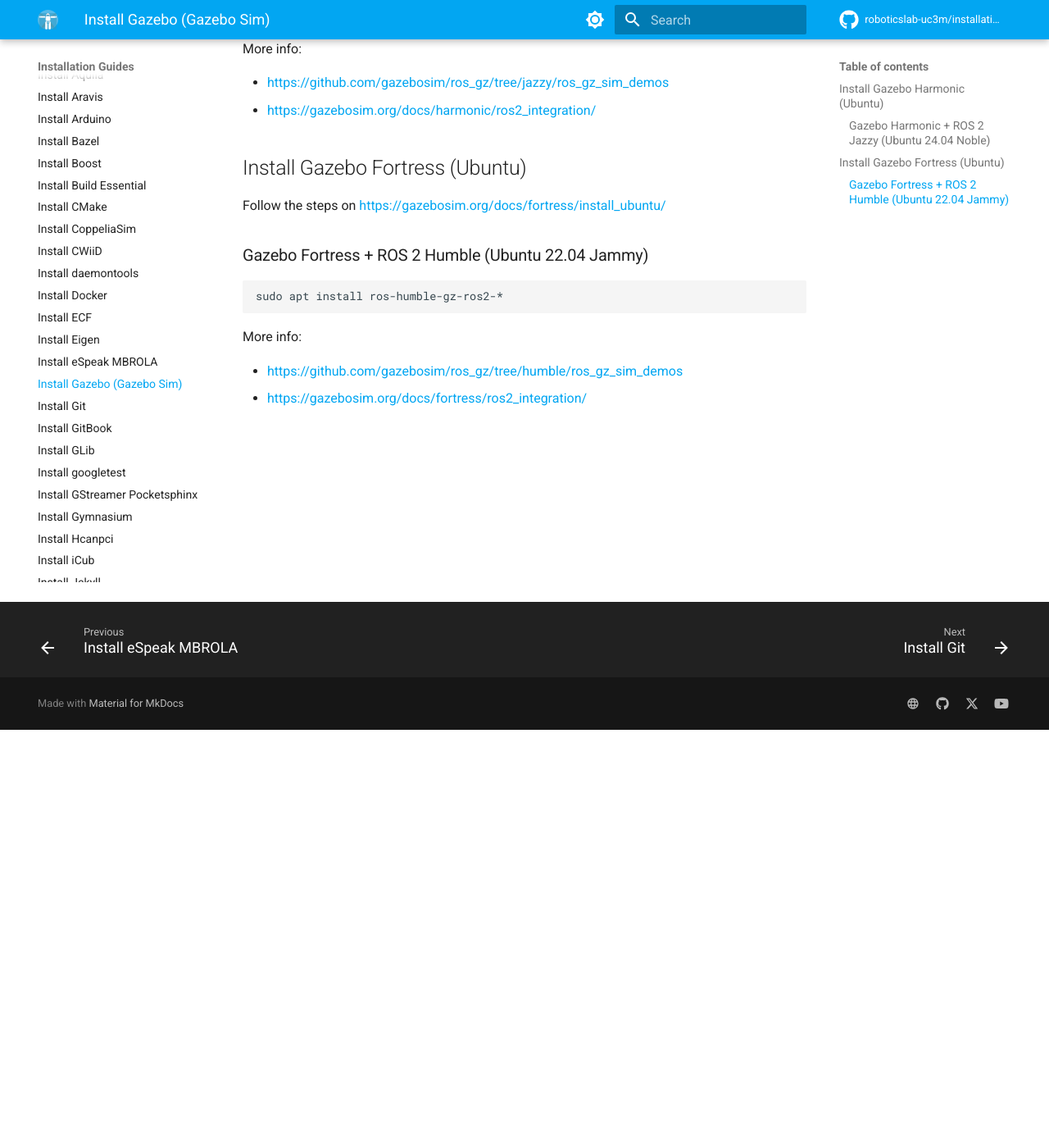
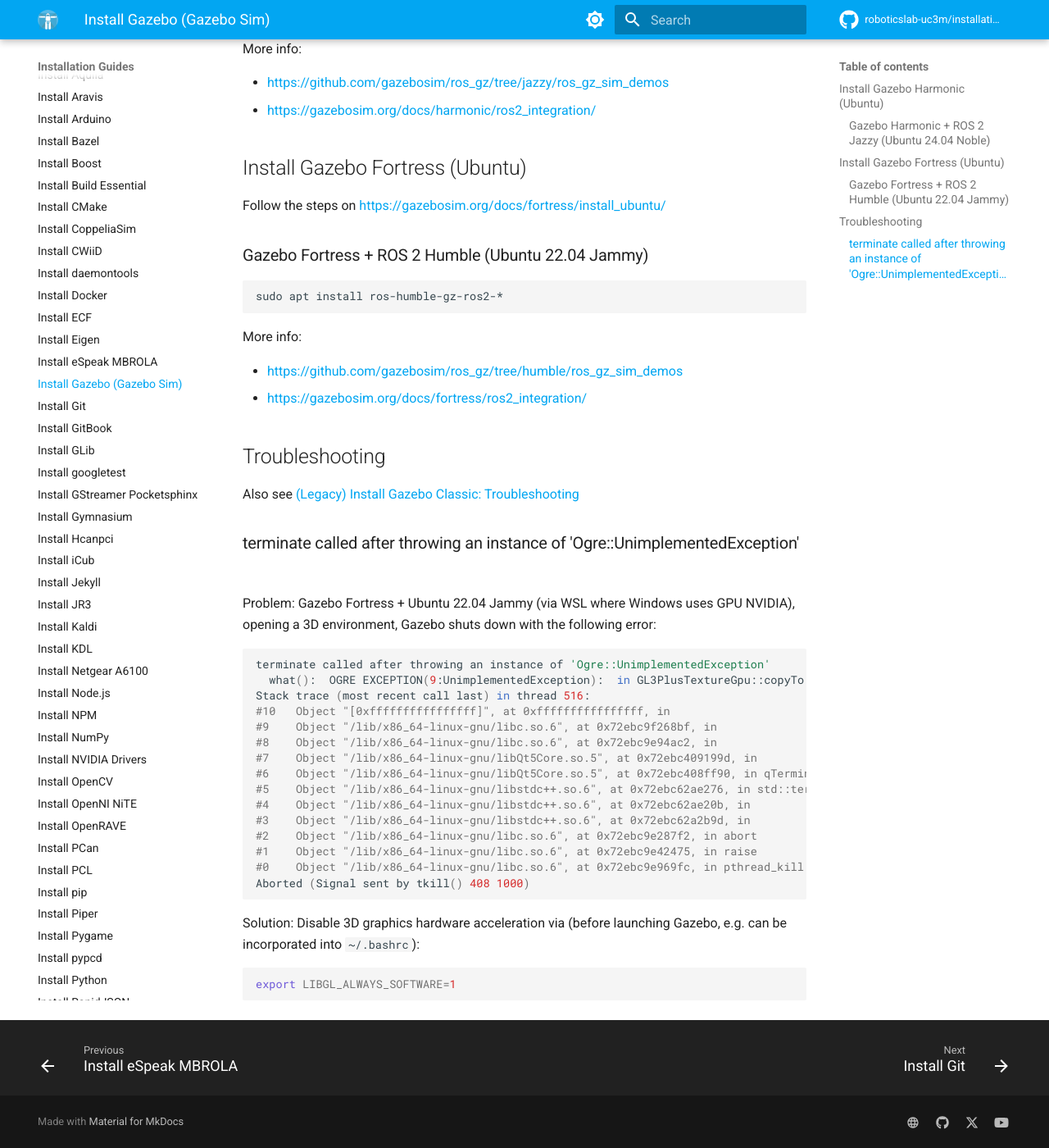
Before and after one commit to roboticslab-uc3m/installation-guides, an MkDocs documentation site: the page built from docs/install-gazebo.md, in a window 1280 px wide and 1400 px high, scrolled down 510 px. Shown: the whole window at 82% size. Built offline with MkDocs 1.6.1 and Material for MkDocs 9.7.7, drawn with Linux system fonts in a browser that asks for light colours; comment, search, counter and statistics services are not loaded.

Commit message:
add Gazebo Troubleshooting

````diff
--- a/docs/install-gazebo.md
+++ b/docs/install-gazebo.md
@@ -34,3 +34,35 @@
 
 - <https://github.com/gazebosim/ros_gz/tree/humble/ros_gz_sim_demos>
 - <https://gazebosim.org/docs/fortress/ros2_integration/>
+
+## Troubleshooting
+
+Also see [(Legacy) Install Gazebo Classic: Troubleshooting](legacy/legacy-install-gazebo-classic.md#troubleshooting)
+
+### terminate called after throwing an instance of 'Ogre::UnimplementedException'
+
+Problem: Gazebo Fortress + Ubuntu 22.04 Jammy (via WSL where Windows uses GPU NVIDIA), opening a 3D environment, Gazebo shuts down with the following error:
+
+```bash
+terminate called after throwing an instance of 'Ogre::UnimplementedException'
+  what():  OGRE EXCEPTION(9:UnimplementedException):  in GL3PlusTextureGpu::copyTo at /build/ogre-next-UFfg83/ogre-next-2.2.5+dfsg3/RenderSystems/GL3Plus/src/OgreGL3PlusTextureGpu.cpp (line 677)
+Stack trace (most recent call last) in thread 516:
+#10   Object "[0xffffffffffffffff]", at 0xffffffffffffffff, in
+#9    Object "/lib/x86_64-linux-gnu/libc.so.6", at 0x72ebc9f268bf, in
+#8    Object "/lib/x86_64-linux-gnu/libc.so.6", at 0x72ebc9e94ac2, in
+#7    Object "/lib/x86_64-linux-gnu/libQt5Core.so.5", at 0x72ebc409199d, in
+#6    Object "/lib/x86_64-linux-gnu/libQt5Core.so.5", at 0x72ebc408ff90, in qTerminate()
+#5    Object "/lib/x86_64-linux-gnu/libstdc++.so.6", at 0x72ebc62ae276, in std::terminate()
+#4    Object "/lib/x86_64-linux-gnu/libstdc++.so.6", at 0x72ebc62ae20b, in
+#3    Object "/lib/x86_64-linux-gnu/libstdc++.so.6", at 0x72ebc62a2b9d, in
+#2    Object "/lib/x86_64-linux-gnu/libc.so.6", at 0x72ebc9e287f2, in abort
+#1    Object "/lib/x86_64-linux-gnu/libc.so.6", at 0x72ebc9e42475, in raise
+#0    Object "/lib/x86_64-linux-gnu/libc.so.6", at 0x72ebc9e969fc, in pthread_kill
+Aborted (Signal sent by tkill() 408 1000)
+```
+
+Solution: Disable 3D graphics hardware acceleration via (before launching Gazebo, e.g. can be incorporated into `~/.bashrc`):
+
+```bash
+export LIBGL_ALWAYS_SOFTWARE=1
+```
````
